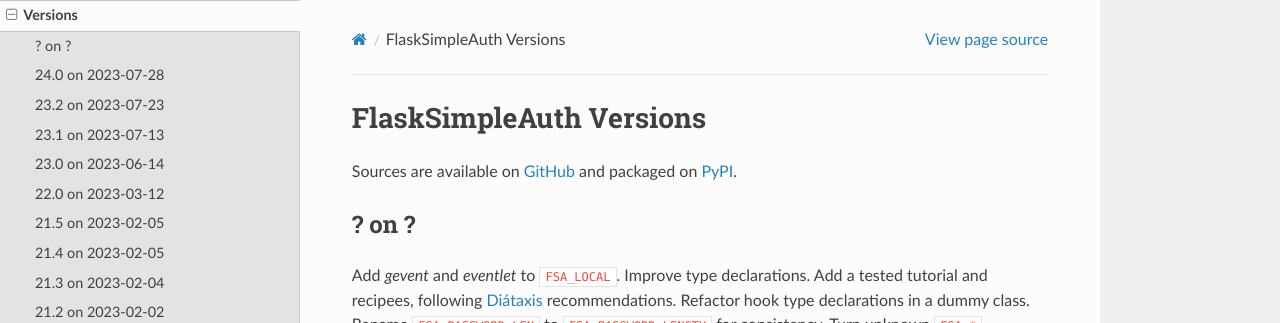
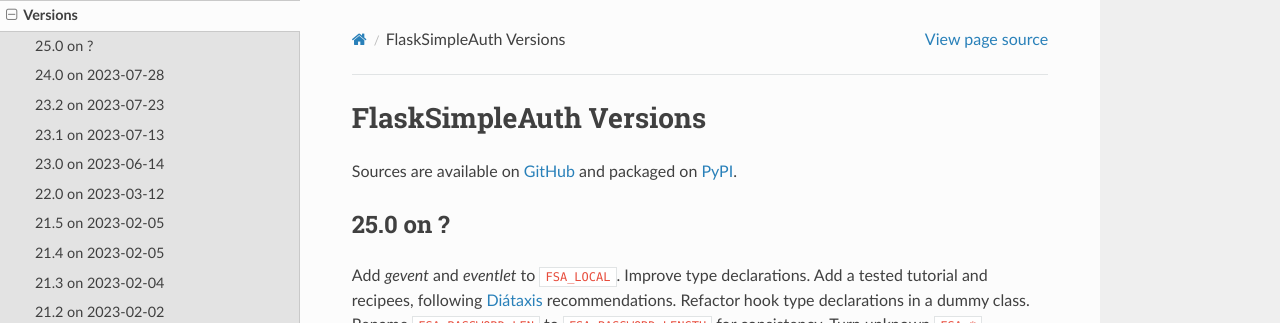
Before and after one commit to zx80/flask-simple-auth, a Sphinx documentation site: the page built from docs/VERSIONS.md, in a window 1280 px wide and 900 px high. Shown: the top 323 px of the window. Built offline with Sphinx 7.4.7 and the Read the Docs theme 2.0.0, drawn with Linux system fonts in a browser that asks for light colours; pages that are not in the unit, such as notebooks, are missing from menus.

Commit message:
next version will be 25.0

```diff
--- a/docs/VERSIONS.md
+++ b/docs/VERSIONS.md
@@ -3,7 +3,7 @@
 Sources are available on [GitHub](https://github.com/zx80/flask-simple-auth)
 and packaged on [PyPI](https://pypi.org/project/FlaskSimpleAuth/).
 
-## ? on ?
+## 25.0 on ?
 
 Add *gevent* and *eventlet* to `FSA_LOCAL`.
 Improve type declarations.
```
